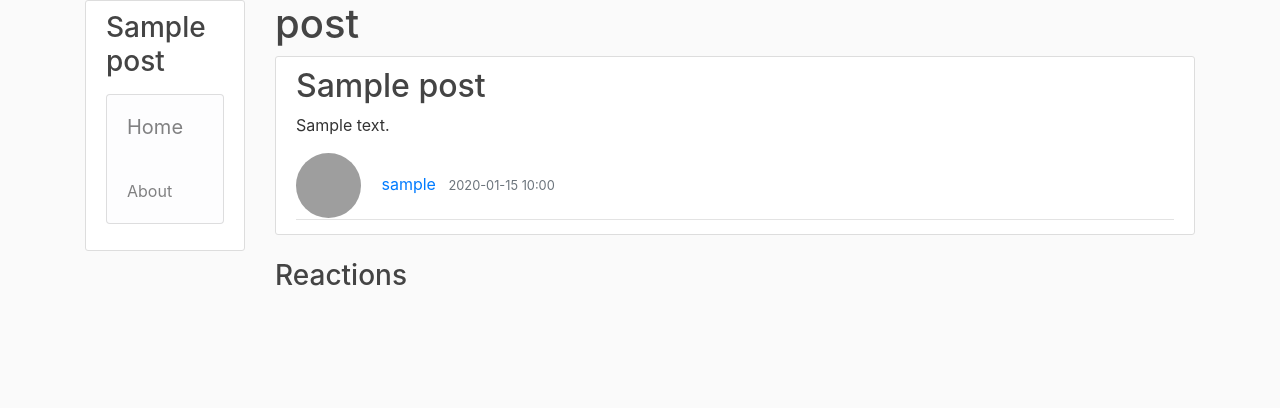
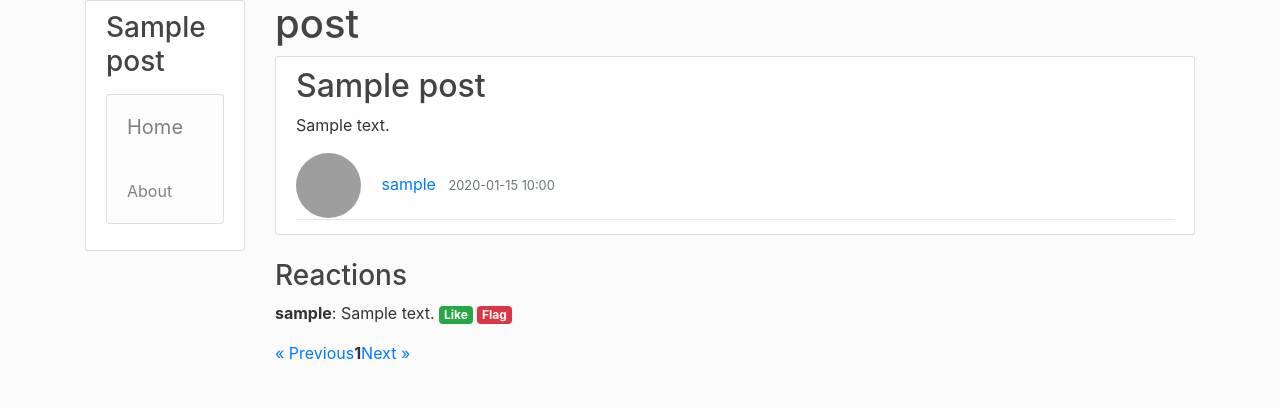
Before and after one commit to lawrence-254/news_letter, a Flask app: page /post/1 in a window 1280 px wide. Shown: the part 80-488 px from the top of the page. Run offline with Flask 3, Linux system fonts and the light colour scheme; tables that the repository leaves empty hold one stand-in row (values such as "Sample post"); some libraries are stand-ins or nearby versions; grey boxes are pictures that could not be loaded.

Commit message:
reactions

```diff
--- a/newsLetter/routes/routes.py
+++ b/newsLetter/routes/routes.py
@@ -120,7 +120,8 @@
 def post(post_id):
     post = Post.query.get_or_404(post_id)
     reaction_form = ReactionForm()
-    return render_template('post.html', title=post.title, post=post, reaction_form=reaction_form)
+    reactions = Reaction.query.filter_by(post_id=post.id).paginate(page=request.args.get('page', 1, type=int), per_page=5)
+    return render_template('post.html', title=post.title, post=post, reaction_form=reaction_form, reactions=reactions)
 
 
 @app.route('/post/<int:post_id>/update', methods=['GET', 'POST'])
--- a/newsLetter/templates/post.html
+++ b/newsLetter/templates/post.html
@@ -97,7 +97,7 @@
 <!-- 1 section -->
 <div class="article-reactions mt-4">
   <h3>Reactions</h3>
-  {% for reaction in post.reactions %}
+  {% for reaction in reactions %}
   <p>
     <strong>{{ reaction.author.username }}</strong>: {{ reaction.comment }} {%
     if reaction.like %}
@@ -107,6 +107,26 @@
     {% endif %}
   </p>
   {% endfor %}
+</div>
+<div class="pagination">
+  {%- if reactions.prev() %}
+  <a href="{{ url_for('post', post_id=post.id, page=reactions.prev_num) }}"
+    >« Previous</a
+  >
+  {%- endif %} {%- for page_num in reactions.iter_pages() %} {% if page_num %}
+  {% if page_num != reactions.page %}
+  <a href="{{ url_for('post', post_id=post.id, page=page_num) }}"
+    >{{ page_num }}</a
+  >
+  {% else %}
+  <strong>{{ page_num }}</strong>
+  {% endif %} {% else %}
+  <span class="ellipsis">…</span>
+  {% endif %} {%- endfor %} {%- if reactions.next() %}
+  <a href="{{ url_for('post', post_id=post.id, page=reactions.next_num) }}"
+    >Next »</a
+  >
+  {%- endif %}
 </div>
 <!-- / -->
 <!-- Modal -->
```
